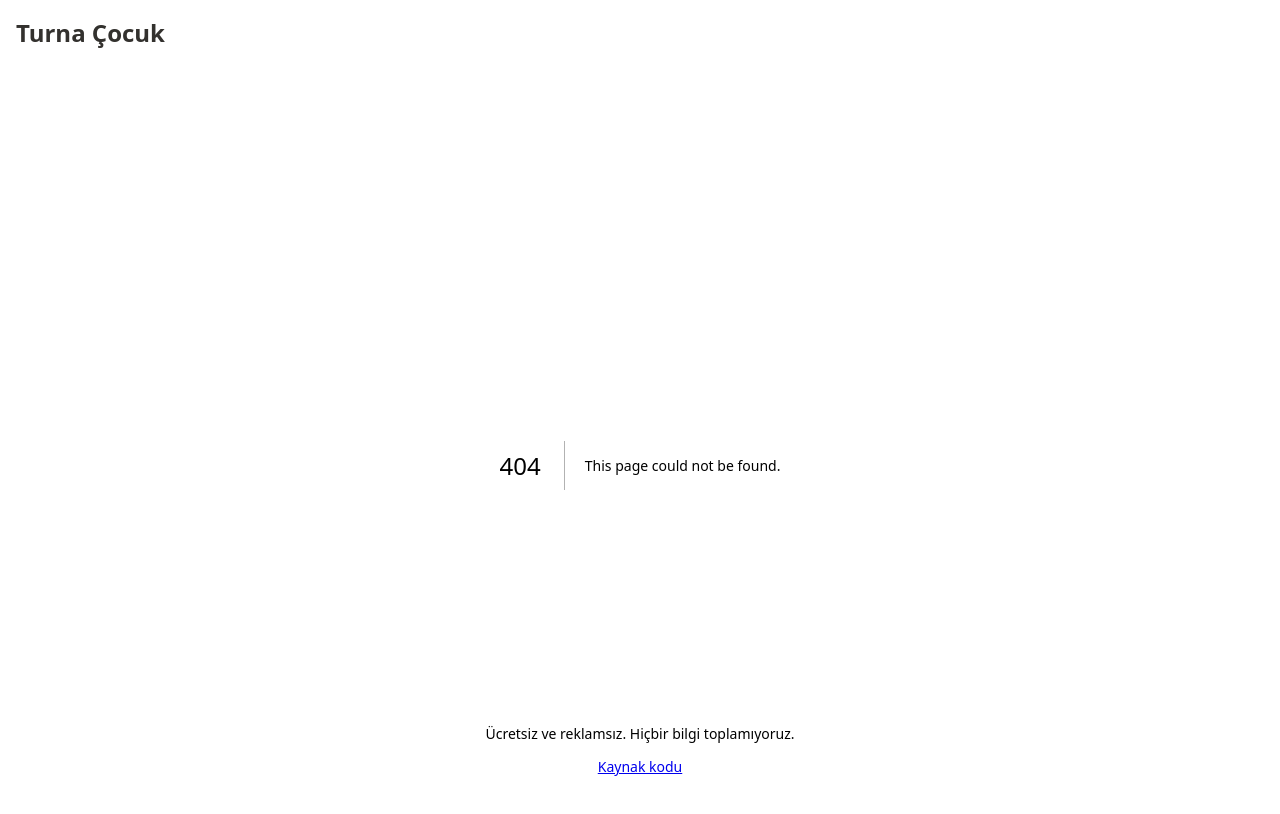
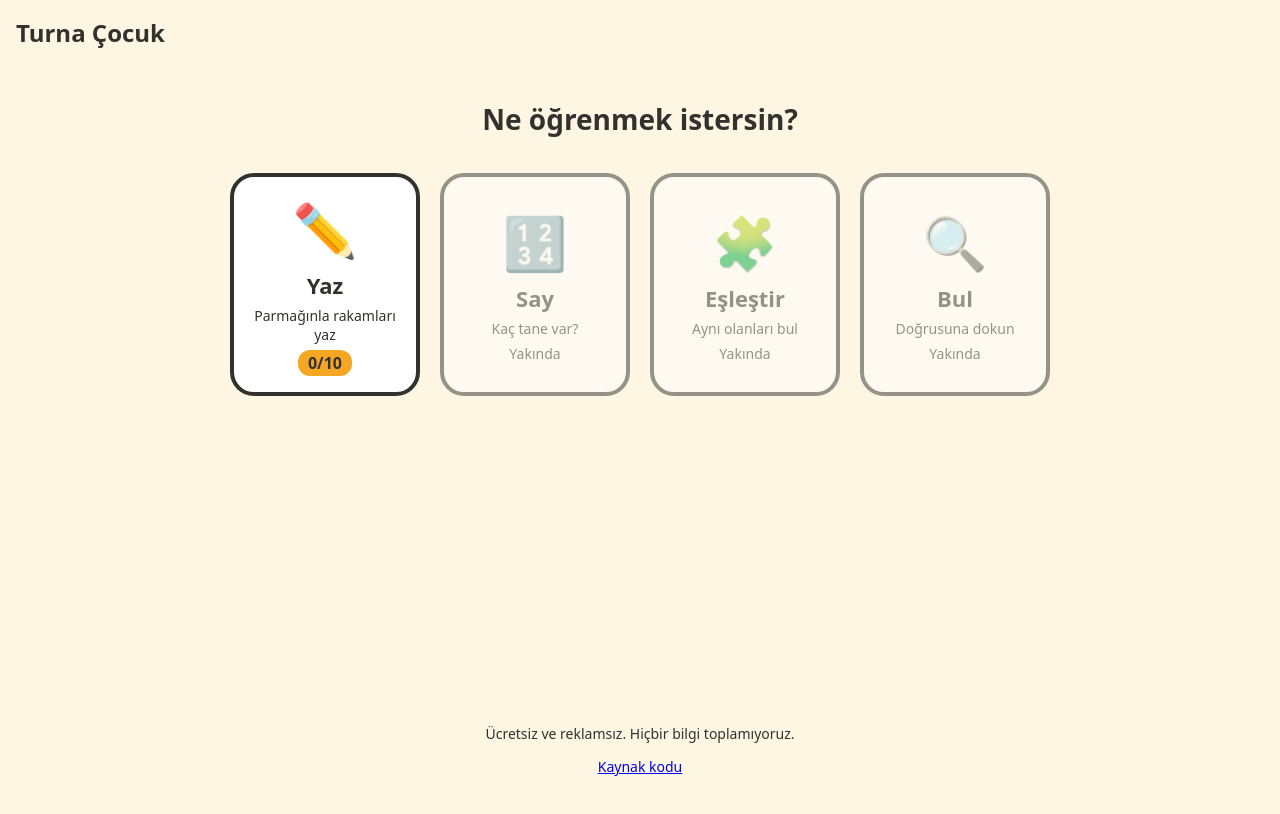
Before and after one commit to devturna/cocuk.turnaorgtr, a Next.js app: page /ogren in a window 1280 px wide. Before the commit this address had no page. Shown: the top 814 px of the page. Built offline with nearby package versions, Linux system fonts and the light colour scheme.

Commit message:
Harfler ve Sayilar bolum iskeleti

```diff
--- /dev/null
+++ b/app/ogren/page.tsx
@@ -0,0 +1,8 @@
+// Harfler ve Sayilar bolumunun giris sayfasi.
+import BolumGirisi from "@/components/ogren/BolumGirisi";
+
+export const metadata = { title: "Harfler ve Sayılar - Turna Çocuk" };
+
+export default function OgrenSayfasi() {
+  return <BolumGirisi />;
+}
--- a/app/page.tsx
+++ b/app/page.tsx
@@ -9,6 +9,10 @@ export default function AnaSayfa() {
         <Link href="/boyama/" className="bolumKarti">
           <span className="bolumIkon" aria-hidden="true">🎨</span>
           <span className="bolumAd">Boyama</span>
+        </Link>
+        <Link href="/ogren/" className="bolumKarti">
+          <span className="bolumIkon" aria-hidden="true">🔤</span>
+          <span className="bolumAd">Harfler ve Sayılar</span>
         </Link>
         <div className="bolumKarti pasif">
           <span className="bolumIkon" aria-hidden="true">🎮</span>
--- /dev/null
+++ b/components/ogren/BolumGirisi.tsx
@@ -0,0 +1,39 @@
+"use client";
+
+// Dort oyunun kartlari. Yildiz sayilari yalnizca tarayicidan okunur.
+import { useEffect, useState } from "react";
+import { oyunYildizSayisi } from "@/lib/ogren/yildiz";
+import { yazilabilirRakamlar } from "@/lib/ogren/sayilar";
+import OyunKarti from "./OyunKarti";
+import "./ogren.css";
+
+export default function BolumGirisi() {
+  const [yazYildizi, setYazYildizi] = useState(0);
+
+  // Yildizlar yalnizca tarayicida bulunur; sayfa sunucuda uretilirken
+  // localStorage yoktur. Bu yuzden okuma ekran acildiktan sonra yapilir.
+  useEffect(() => {
+    // eslint-disable-next-line react-hooks/set-state-in-effect
+    setYazYildizi(oyunYildizSayisi("yaz"));
+  }, []);
+
+  const toplamRakam = yazilabilirRakamlar().length;
+
+  return (
+    <div className="ogrenGirisi">
+      <h1>Ne öğrenmek istersin?</h1>
+      <div className="oyunKartlari">
+        <OyunKarti
+          ad="Yaz"
+          aciklama="Parmağınla rakamları yaz"
+          adres="/ogren/yaz/"
+          ikon="✏️"
+          ilerleme={`${yazYildizi}/${toplamRakam}`}
+        />
+        <OyunKarti ad="Say" aciklama="Kaç tane var?" ikon="🔢" yakinda />
+        <OyunKarti ad="Eşleştir" aciklama="Aynı olanları bul" ikon="🧩" yakinda />
+        <OyunKarti ad="Bul" aciklama="Doğrusuna dokun" ikon="🔍" yakinda />
+      </div>
+    </div>
+  );
+}
--- /dev/null
+++ b/components/ogren/OyunKarti.tsx
@@ -0,0 +1,37 @@
+// Bolum girisindeki tek bir oyun karti.
+import Link from "next/link";
+
+export default function OyunKarti({
+  ad,
+  aciklama,
+  adres,
+  ikon,
+  ilerleme,
+  yakinda,
+}: {
+  ad: string;
+  aciklama: string;
+  adres?: string;
+  ikon: string;
+  ilerleme?: string;
+  yakinda?: boolean;
+}) {
+  const icerik = (
+    <>
+      <span className="oyunIkon" aria-hidden="true">{ikon}</span>
+      <span className="oyunAd">{ad}</span>
+      <span className="oyunAciklama">{aciklama}</span>
+      {ilerleme && <span className="oyunIlerleme">{ilerleme}</span>}
+      {yakinda && <span className="oyunYakinda">Yakında</span>}
+    </>
+  );
+
+  if (yakinda || !adres) {
+    return <div className="oyunKarti pasif">{icerik}</div>;
+  }
+  return (
+    <Link href={adres} className="oyunKarti">
+      {icerik}
+    </Link>
+  );
+}
--- /dev/null
+++ b/components/ogren/ogren.css
@@ -0,0 +1,45 @@
+/* Harfler ve Sayilar bolumunun stilleri.
+   Boyama bolumunun kurallari burada da gecerlidir: dokunma hedefleri en az
+   56 piksel, anlam ikonda tasinir, ekranda kaydirma yoktur. */
+
+.ogrenGirisi { padding: 16px; text-align: center; }
+.ogrenGirisi h1 { font-size: 28px; }
+
+.oyunKartlari {
+  display: flex;
+  flex-wrap: wrap;
+  gap: 20px;
+  justify-content: center;
+  padding: 16px;
+}
+
+.oyunKarti {
+  display: flex;
+  flex-direction: column;
+  align-items: center;
+  justify-content: center;
+  gap: 6px;
+  width: 190px;
+  min-height: 190px;
+  padding: 16px;
+  border: 4px solid var(--kenar);
+  border-radius: 24px;
+  background: #fff;
+  text-decoration: none;
+  color: var(--metin);
+}
+
+.oyunKarti.pasif { opacity: 0.5; }
+.oyunIkon { font-size: 52px; }
+.oyunAd { font-size: 22px; font-weight: 700; }
+.oyunAciklama { font-size: 14px; }
+
+.oyunIlerleme {
+  font-size: 16px;
+  font-weight: 700;
+  padding: 2px 10px;
+  border-radius: 12px;
+  background: var(--vurgu);
+}
+
+.oyunYakinda { font-size: 14px; }
```
